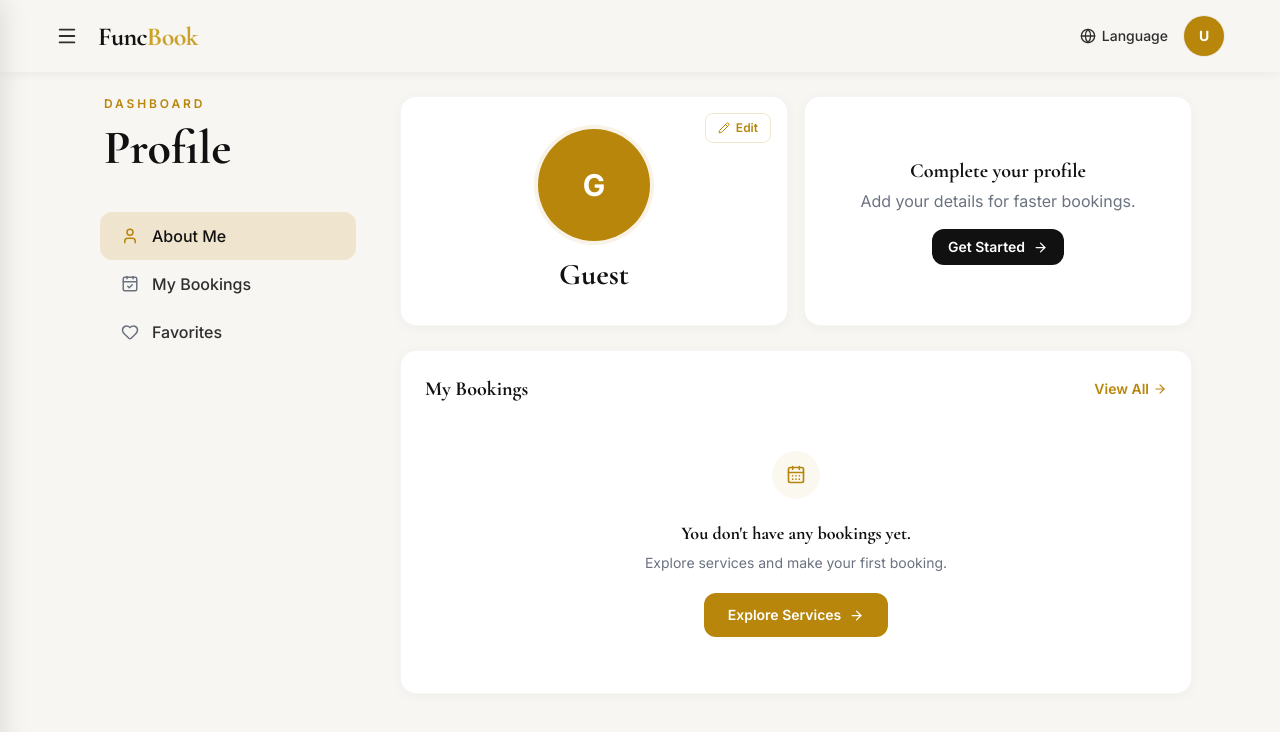
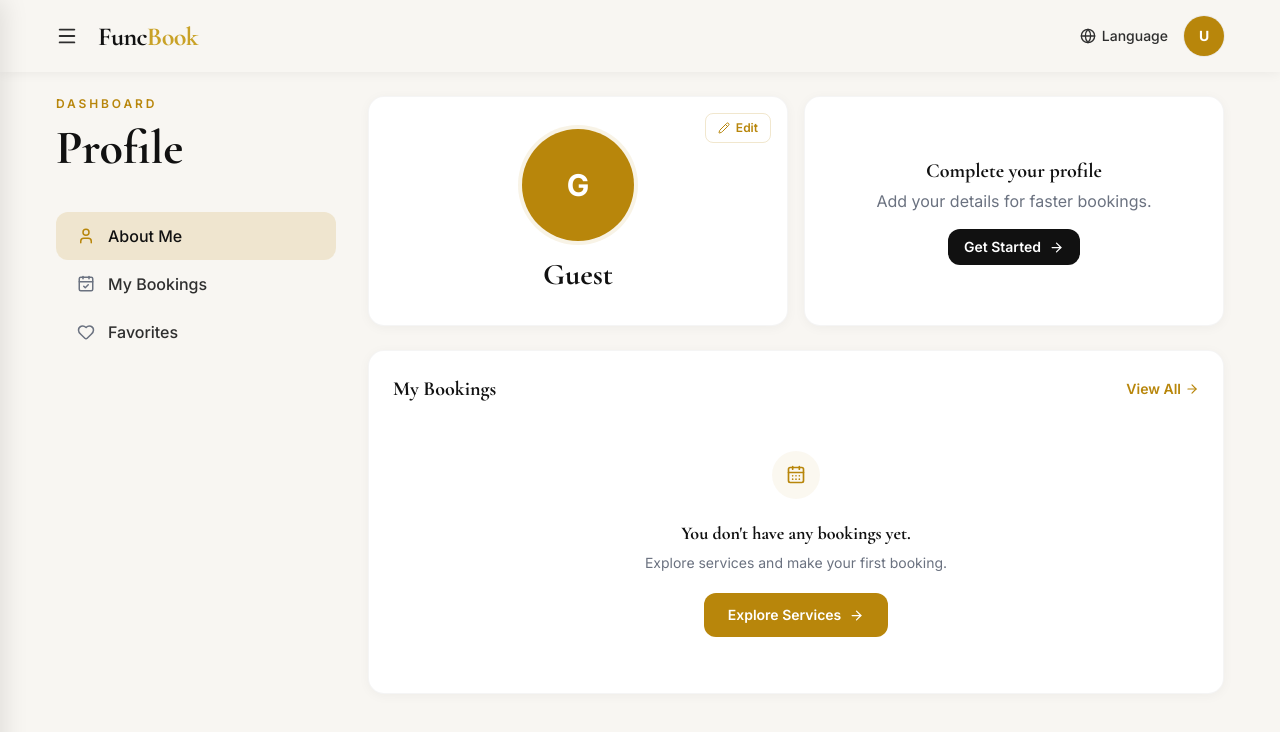
Before and after one commit to abiseck2421/FuncBook, a React (Vite) app in the folder frontend/: page /customer/dashboard in a window 1280 px wide. Shown: the top 732 px of the page. Built offline with nearby package versions, Linux system fonts and the light colour scheme; a web font is replaced by a local one.

Commit message:
fix: customer dashboard layout

```diff
--- a/frontend/src/pages/CustomerPages/CustomerDashboardPage.tsx
+++ b/frontend/src/pages/CustomerPages/CustomerDashboardPage.tsx
@@ -38,13 +38,13 @@ export default function CustomerDashboardPage() {
   }
 
   return (
-    <div className="w-[90%] mx-auto px-4 sm:px-6 pb-10 sm:pb-14">
+    <div className="w-full max-w-[min(95%,1400px)] mx-auto px-4 sm:px-6 pb-10 sm:pb-14">
       {/* Body: Left Nav + Right Content */}
       <div className="lg:flex lg:items-start lg:gap-8">
         {/* Left: Sticky Page Header + Nav */}
         <div className="mb-6 lg:mb-0 lg:w-[280px] lg:shrink-0 lg:self-start lg:sticky lg:top-0 lg:z-30">
           {/* Page Header (left-aligned only) */}
-          <div className="bg-ivory pb-4 mb-2 lg:pl-4">
+          <div className="bg-ivory pb-4 mb-2">
             <p className="text-[10px] sm:text-xs font-semibold uppercase tracking-[0.24em] text-gold-deep mb-2 sm:mb-3">
               Dashboard
             </p>
@@ -54,7 +54,7 @@ export default function CustomerDashboardPage() {
           </div>
 
           {/* Nav */}
-          <aside className="rounded-2xl overflow-hidden flex flex-col lg:py-4 lg:px-3">
+          <aside className="rounded-2xl overflow-hidden flex flex-col lg:py-4">
             {profileNavItems.map((item) => {
               const Icon = item.icon
               const active = location.pathname === item.path || (item.label === 'About Me' && location.pathname === '/customer/dashboard')
```
